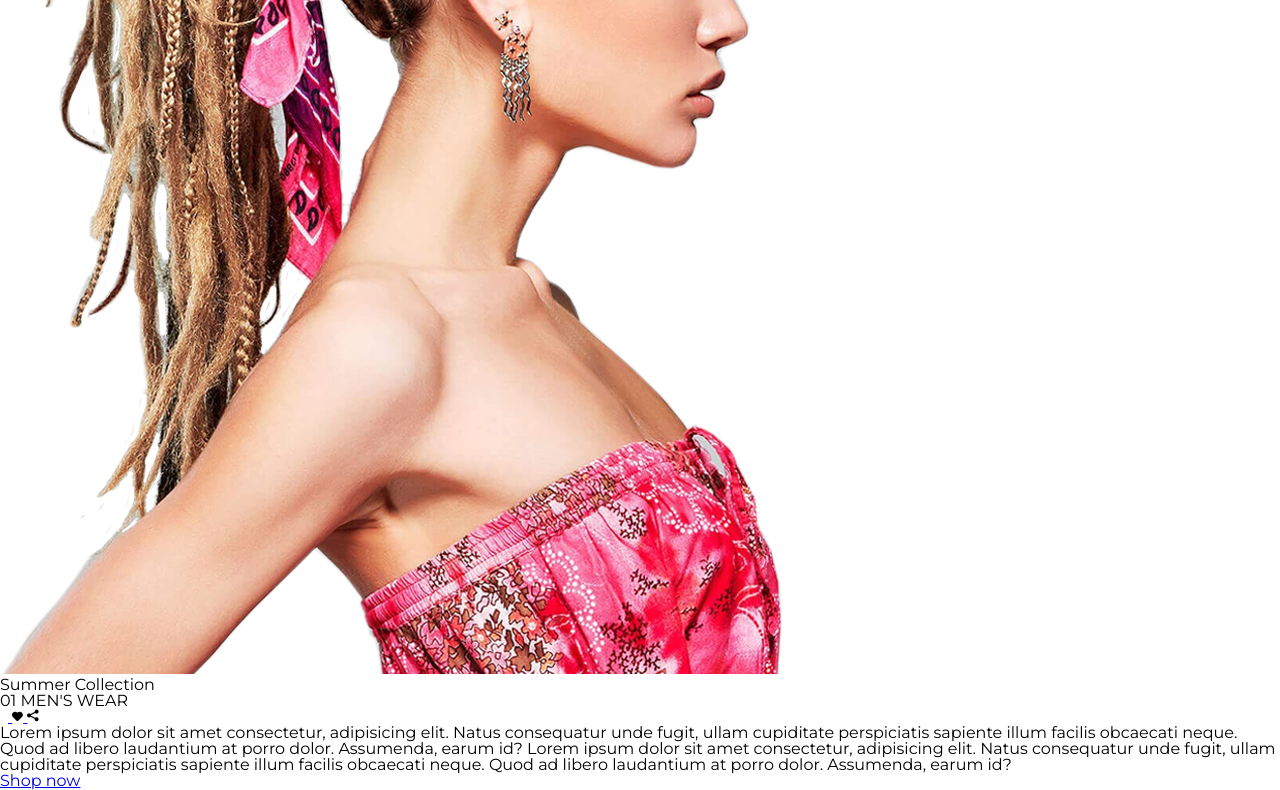
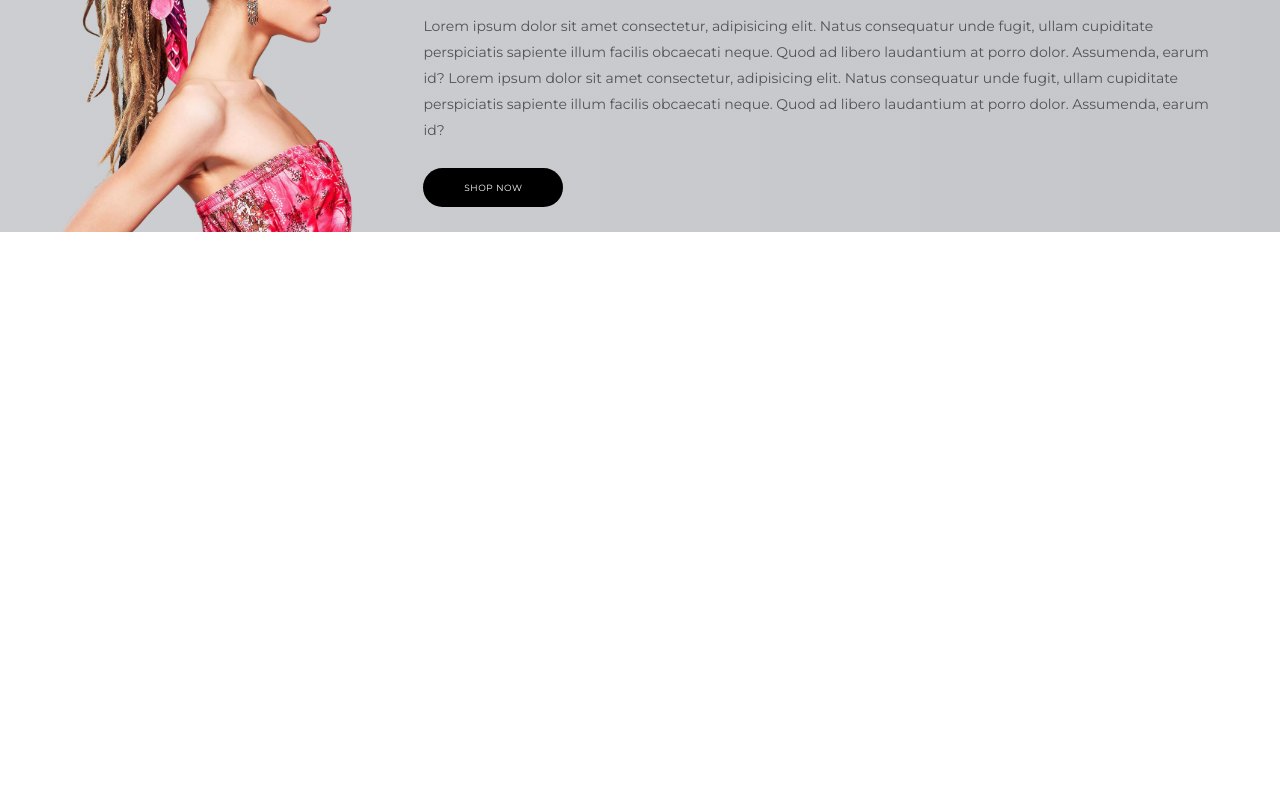
Before and after one commit to thernoff/fashion, a website: page index.html in a window 1280 px wide. Shown: the part 470-1260 px from the top of the page. After the commit the page ends 800 px from the top, so only its background shows below. Drawn offline with nearby package versions, Linux system fonts and the light colour scheme; files that its build step writes are made by us from their sources.

Commit message:
Урок 8: Полная стилизация слайдера

```diff
--- a/scss/_mixins.scss
+++ b/scss/_mixins.scss
@@ -6,3 +6,24 @@
   box-sizing: border-box;
   margin: 0 auto;
 }
+
+@mixin btn($bg: $black, $fs: 9px, $lh: 13px, $ls: 0.54px, $br: 40px, $w: 114px, $color: $white) {
+  background-color: $bg;
+  font-size: $fs;
+  line-height: $lh;
+  letter-spacing: $ls;
+  border-radius: $br;
+  width: $w;
+  color: $color;
+  padding: 13px;
+  display: block;
+  text-align: center;
+  text-transform: uppercase;
+  margin: 25px 0;
+  text-decoration: none;
+  @content;
+
+  &:hover {
+    background-color: lighten($bg, 15%);
+  }
+}
--- a/scss/_variables.scss
+++ b/scss/_variables.scss
@@ -2,3 +2,5 @@ $white: #fff;
 $black: #000;
 
 $top-border-color: #f3ebdc;
+
+$slider-info-text-color: #535353;
--- /dev/null
+++ b/scss/blocks/slider.scss
@@ -0,0 +1,91 @@
+.slider {
+  background: linear-gradient(90deg, #cdced2, #c5c6ca);
+
+  .slider__item {
+    display: flex;
+    align-items: center;
+    padding: 0 60px;
+    box-sizing: border-box;
+  }
+
+  .slider__img {
+    flex-basis: 50%;
+    align-self: flex-end;
+
+    img {
+      display: block;
+      max-width: 100%
+    }
+  }
+
+  .slider__info {
+    flex-basis: 50%;
+    padding-left: 70px;
+    box-sizing: border-box;
+
+    p {
+      font-size: 14px;
+      line-height: 26px;
+      color: $slider-info-text-color;
+      margin: 25px 0;
+    }
+
+    .slider__title {
+      font-size: 116px;
+      line-height: 107px;
+      font-weight: 600;
+      color: $black;
+      letter-spacing: 2.3px;
+      text-transform: uppercase;
+    }
+
+    .slider__type {
+      font-size: 14px;
+      letter-spacing: 1.1;
+      font-weight: 300;
+
+      span {
+        font-size: 18px;
+        line-height: 25px;
+        font-weight: 600;
+        color: $black;
+        margin-right: 15px;
+      }
+    }
+
+    .slider__icons {
+      display: flex;
+      flex-wrap: wrap;
+      margin: 25px 0;
+
+      a {
+        width: 37px;
+        height: 37px;
+        border: 1px solid $black;
+        border-radius: 50%;
+        margin-right: 20px;
+        position: relative;
+
+        &:first-of-type {
+          background-color: $black;
+        }
+
+        &:last-of-type {
+          margin-right: 0;
+        }
+
+        img {
+          position: absolute;
+          left: 50%;
+          top: 50%;
+          /* Сдвигаем изображение по осям X и Y на величину равную половине ширины и высоты изображения */
+          transform: translate(-50%, -50%);
+        }
+      }
+    }
+
+    .slider__btn {
+      @include btn;
+    }
+  }
+}
--- a/scss/styles.scss
+++ b/scss/styles.scss
@@ -9,3 +9,4 @@
 @import "blocks/top.scss";
 @import "blocks/menu.scss";
 @import "blocks/icons.scss";
+@import "blocks/slider.scss";
```
Also changed, not shown: index.html (+1 -1 lines).
